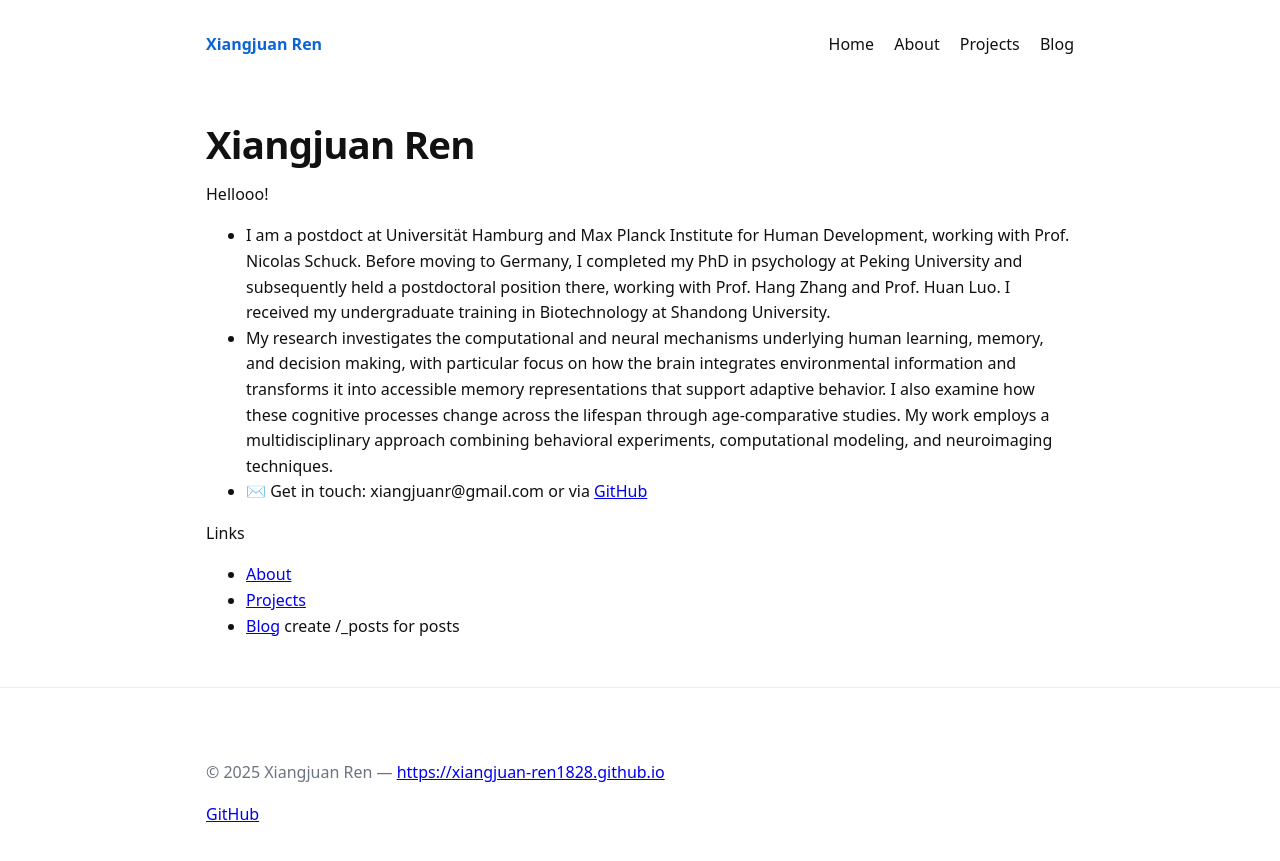
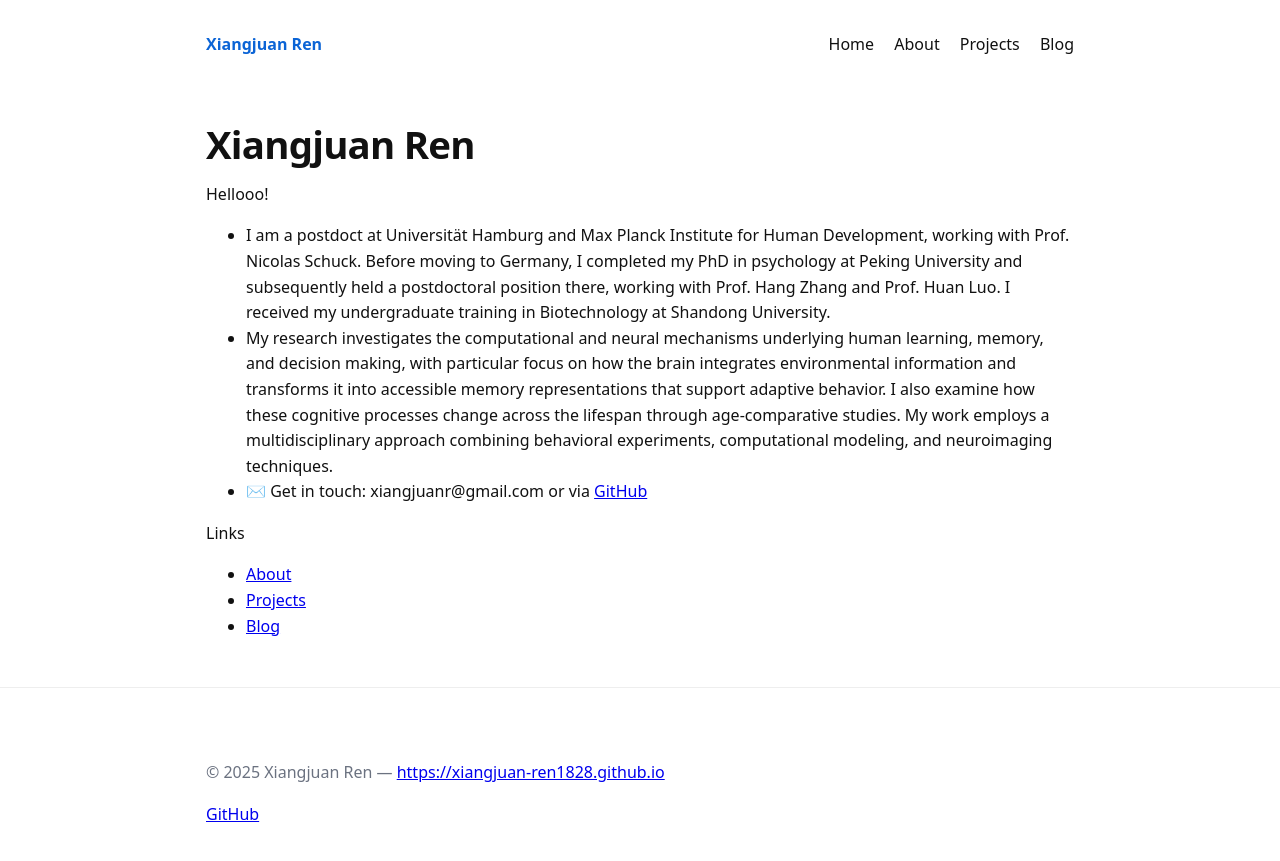
Before and after one commit to xiangjuan-ren1828/xiangjuan-ren.github.io, a Jekyll site: the page built from index.md, in a window 1280 px wide. Shown: the top 861 px of the page. Built offline with Jekyll 4.4.1, drawn with Linux system fonts in a browser that asks for light colours.

Commit message:
refine index

```diff
--- a/index.md
+++ b/index.md
@@ -14,4 +14,4 @@ Hellooo!
 Links
 - [About](/about/)
 - [Projects](/projects/)
-- [Blog](/blog/)  create /_posts for posts
+- [Blog](/blog/)
```
